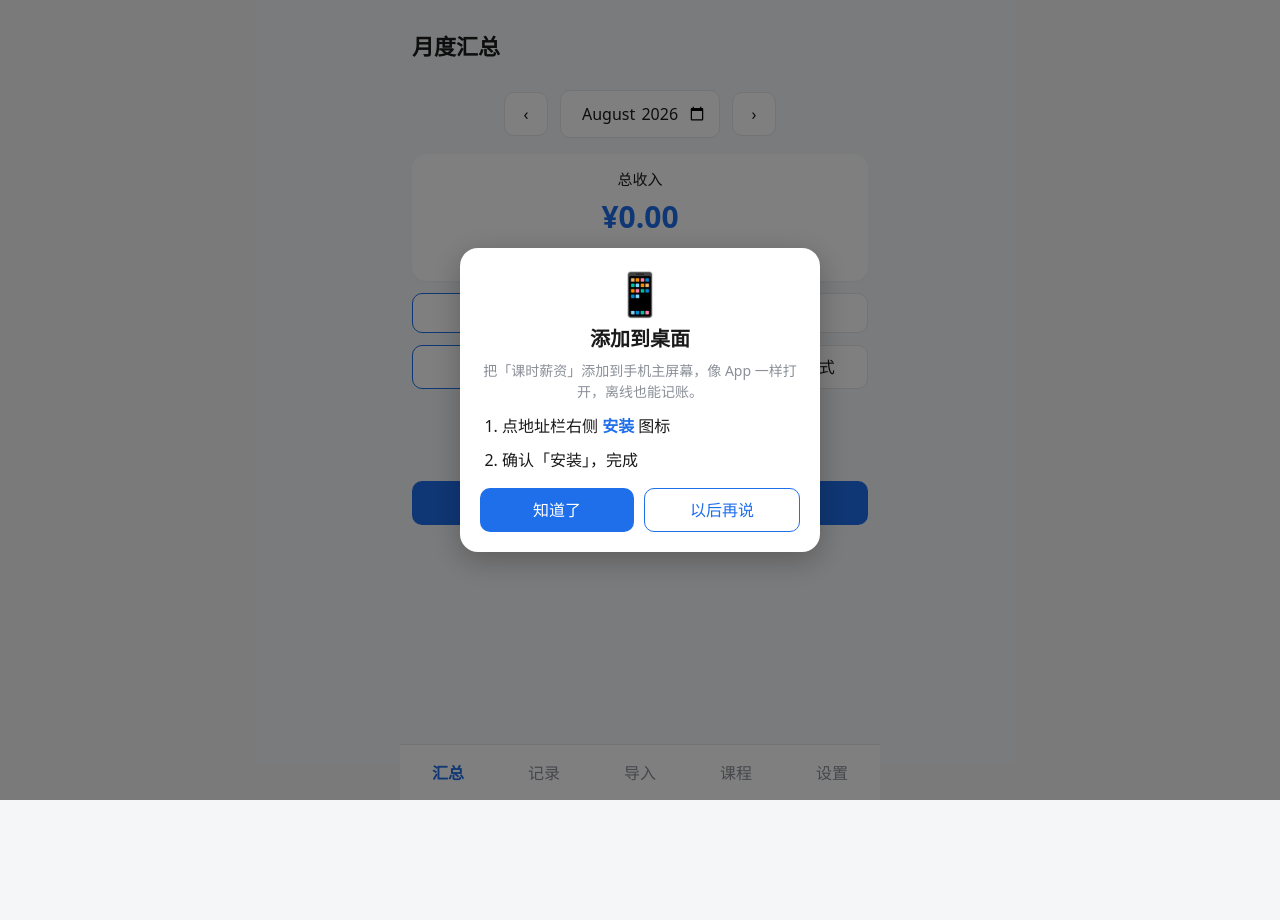
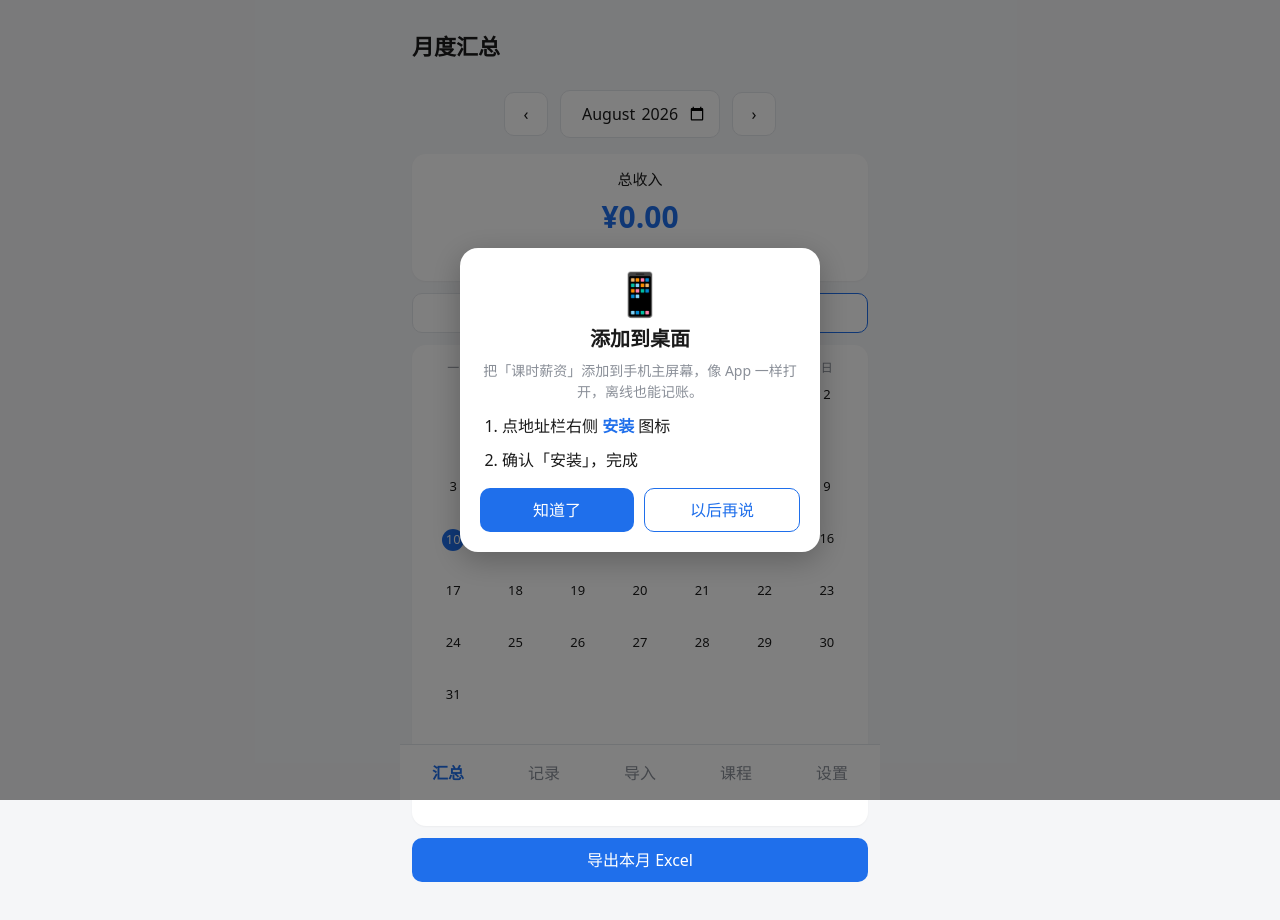
Before and after one commit to pandaria2012/lesson-salary, a React (Vite) app: page / in a window 1280 px wide. Shown: the top 920 px of the page. Before the commit the page ends 800 px from the top, so only its background shows below. Built offline with nearby package versions, Linux system fonts and the light colour scheme.

Commit message:
feat: 日历设为默认视图; fix: 声明 color-scheme 修复原生时间表盘数字颜色

```diff
--- a/src/index.css
+++ b/src/index.css
@@ -1,4 +1,5 @@
 :root {
+  color-scheme: light;
   --bg: #f5f6f8;
   --card: #ffffff;
   --text: #1a1a1a;
@@ -24,7 +25,7 @@ button:active { opacity: .8; }
 input, select, textarea { font: inherit; font-size: 16px; padding: 10px 12px; border: 1px solid var(--border); border-radius: 10px; background: var(--card); color: var(--text); width: 100%; }
 .card { background: var(--card); border-radius: 14px; padding: 14px; box-shadow: 0 1px 2px rgba(0,0,0,.04); }
 @media (prefers-color-scheme: dark) {
-  :root { --bg: #111315; --card: #1c1f23; --text: #eceff2; --muted: #9aa1aa; --border: #2a2f35; }
+  :root { color-scheme: dark; --bg: #111315; --card: #1c1f23; --text: #eceff2; --muted: #9aa1aa; --border: #2a2f35; }
 }
 .sheet-mask { position: fixed; inset: 0; background: rgba(0,0,0,.45); z-index: 50; display: flex; align-items: flex-end; }
 .sheet { background: var(--card); width: 100%; max-width: 480px; margin: 0 auto; border-radius: 16px 16px 0 0; padding: 16px calc(16px + env(safe-area-inset-right)) calc(16px + var(--safe-bottom)) calc(16px + env(safe-area-inset-left)); max-height: 85vh; overflow-y: auto; }
--- a/src/pages/RecordsPage.tsx
+++ b/src/pages/RecordsPage.tsx
@@ -19,7 +19,7 @@ export default function RecordsPage() {
   const { items: courseTypes } = useCourseTypes()
   const [open, setOpen] = useState(false)
   const [editing, setEditing] = useState<LessonRecord | null>(null)
-  const [view, setView] = useState<ViewMode>('list')
+  const [view, setView] = useState<ViewMode>('calendar')
   const [detailDate, setDetailDate] = useState<string | null>(null)
   const [studentOptions, setStudentOptions] = useState<string[]>([])
 
--- a/src/pages/SummaryPage.tsx
+++ b/src/pages/SummaryPage.tsx
@@ -16,7 +16,7 @@ export default function SummaryPage() {
   const { month, setMonth, prev, next } = useMonth()
   const [records, setRecords] = useState<Awaited<ReturnType<typeof listRecords>>>([])
   const [tab, setTab] = useState<'student' | 'courseType' | 'kind'>('student')
-  const [view, setView] = useState<ViewMode>('list')
+  const [view, setView] = useState<ViewMode>('calendar')
   const [detailDate, setDetailDate] = useState<string | null>(null)
 
   useEffect(() => {
```
Also changed, not shown: 2 other files (tests, documents, lock files or other folders).
